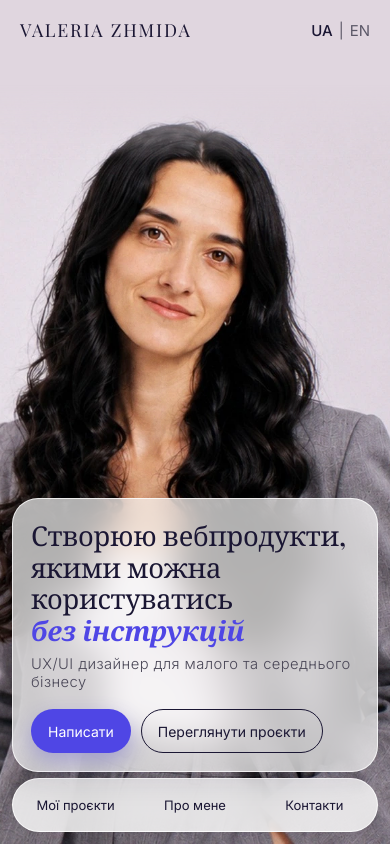
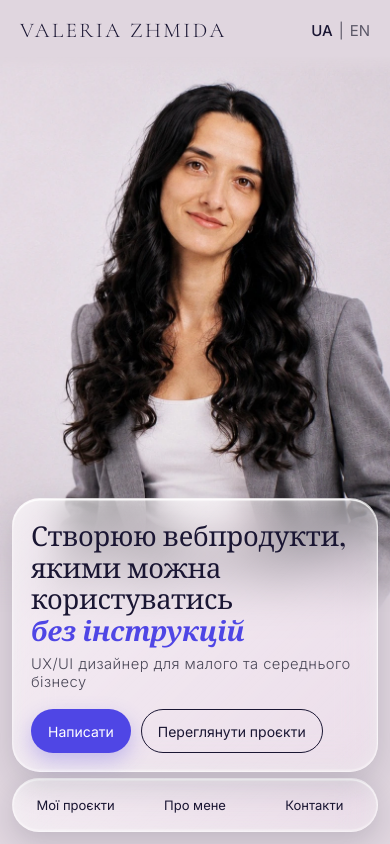
Before and after one commit to valeriiazhmida/portfolio_lera, a website built with Vite: page index.html in a window 390 px wide. Built offline with nearby package versions, Linux system fonts and the light colour scheme; a web font is replaced by a local one.

Commit message:
Mobile: smaller raised photo, liquid glass card and menu, thinner logo
Co-Authored-By: Claude Sonnet 5.5 <noreply@anthropic.com>

```diff
--- a/index.html
+++ b/index.html
@@ -8,7 +8,7 @@
     <link rel="preconnect" href="https://fonts.googleapis.com" />
     <link rel="preconnect" href="https://fonts.gstatic.com" crossorigin />
     <link
-      href="https://fonts.googleapis.com/css2?family=Inter:wght@300;400;500&family=Playfair+Display:ital,wght@0,400;0,500;0,700;1,700&display=swap&subset=cyrillic"
+      href="https://fonts.googleapis.com/css2?family=Cormorant+Garamond:wght@300&family=Inter:wght@300;400;500&family=Playfair+Display:ital,wght@0,400;0,500;0,700;1,700&display=swap&subset=cyrillic"
       rel="stylesheet"
     />
     <link rel="stylesheet" href="/src/style.css" />
--- a/src/style.css
+++ b/src/style.css
@@ -251,12 +251,22 @@ a {
     z-index: 10;
     gap: 4px;
     padding: 5px;
-    background: rgba(255, 255, 255, 0.8);
-    -webkit-backdrop-filter: blur(16px);
-    backdrop-filter: blur(16px);
-    border: 1px solid rgba(255, 255, 255, 0.85);
+    background: linear-gradient(135deg, rgba(255, 255, 255, 0.55), rgba(255, 255, 255, 0.2));
+    -webkit-backdrop-filter: blur(18px) saturate(180%);
+    backdrop-filter: blur(18px) saturate(180%);
+    border: 1px solid rgba(255, 255, 255, 0.55);
     border-radius: 999px;
-    box-shadow: 0 6px 24px rgba(26, 22, 51, 0.14);
+    box-shadow:
+      inset 0 1.5px 1px rgba(255, 255, 255, 0.95),
+      inset 0 -1.5px 1px rgba(255, 255, 255, 0.35),
+      inset 0 0 14px rgba(255, 255, 255, 0.25),
+      0 10px 28px rgba(26, 22, 51, 0.16);
+  }
+  .logo {
+    font-family: "Cormorant Garamond", var(--font-serif);
+    font-weight: 300;
+    font-size: 21px;
+    letter-spacing: 0.12em;
   }
   .menu li {
     flex: 1;
@@ -286,12 +296,16 @@ a {
     justify-content: flex-start;
     margin: auto 12px 72px;
     padding: 20px 18px 18px;
-    background: rgba(255, 255, 255, 0.68);
-    -webkit-backdrop-filter: blur(16px);
-    backdrop-filter: blur(16px);
-    border: 1px solid rgba(255, 255, 255, 0.75);
-    border-radius: 26px;
-    box-shadow: 0 8px 30px rgba(26, 22, 51, 0.1);
+    background: linear-gradient(135deg, rgba(255, 255, 255, 0.58), rgba(255, 255, 255, 0.24));
+    -webkit-backdrop-filter: blur(18px) saturate(180%);
+    backdrop-filter: blur(18px) saturate(180%);
+    border: 1px solid rgba(255, 255, 255, 0.55);
+    border-radius: 28px;
+    box-shadow:
+      inset 0 1.5px 1px rgba(255, 255, 255, 0.95),
+      inset 0 -1.5px 1px rgba(255, 255, 255, 0.35),
+      inset 0 0 18px rgba(255, 255, 255, 0.25),
+      0 12px 34px rgba(26, 22, 51, 0.16);
   }
   .hero__title {
     font-size: clamp(1.55rem, 7vw, 2.4rem);
@@ -307,19 +321,20 @@ a {
   }
   .hero__photo {
     position: absolute;
-    top: auto;
-    bottom: 0;
+    top: 56px;
+    bottom: auto;
     left: 0;
     right: auto;
     z-index: 0;
     min-height: 0;
     width: 100%;
-    height: 90%;
+    height: 66%;
     object-fit: cover;
     object-position: 80% top;
     margin: 0;
-    -webkit-mask-image: linear-gradient(to bottom, transparent 0, #000 10%);
-    mask-image: linear-gradient(to bottom, transparent 0, #000 10%);
+    /* затухання лише по самому краю кадру, волосся не зачіпає */
+    -webkit-mask-image: linear-gradient(to bottom, transparent 0, #000 3%, #000 82%, transparent 100%);
+    mask-image: linear-gradient(to bottom, transparent 0, #000 3%, #000 82%, transparent 100%);
   }
   .hero__actions {
     flex-wrap: nowrap;
```
